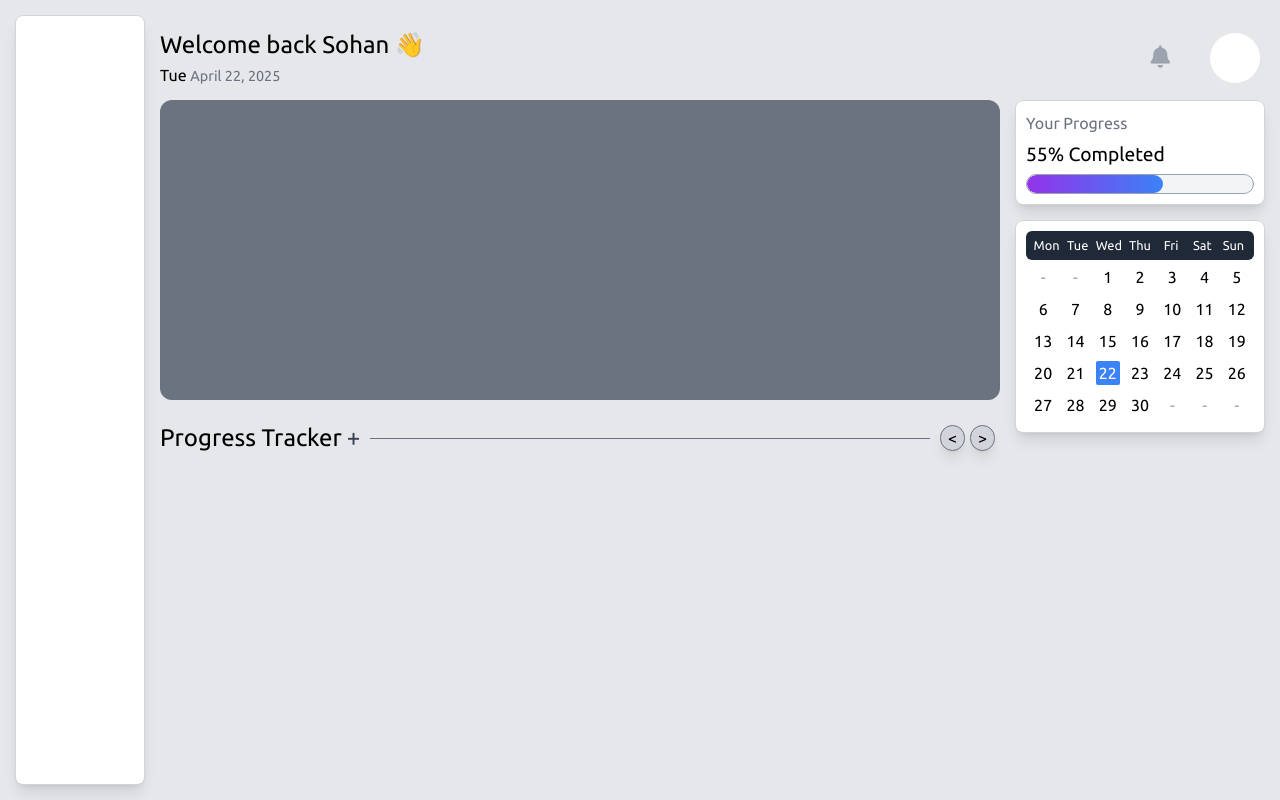
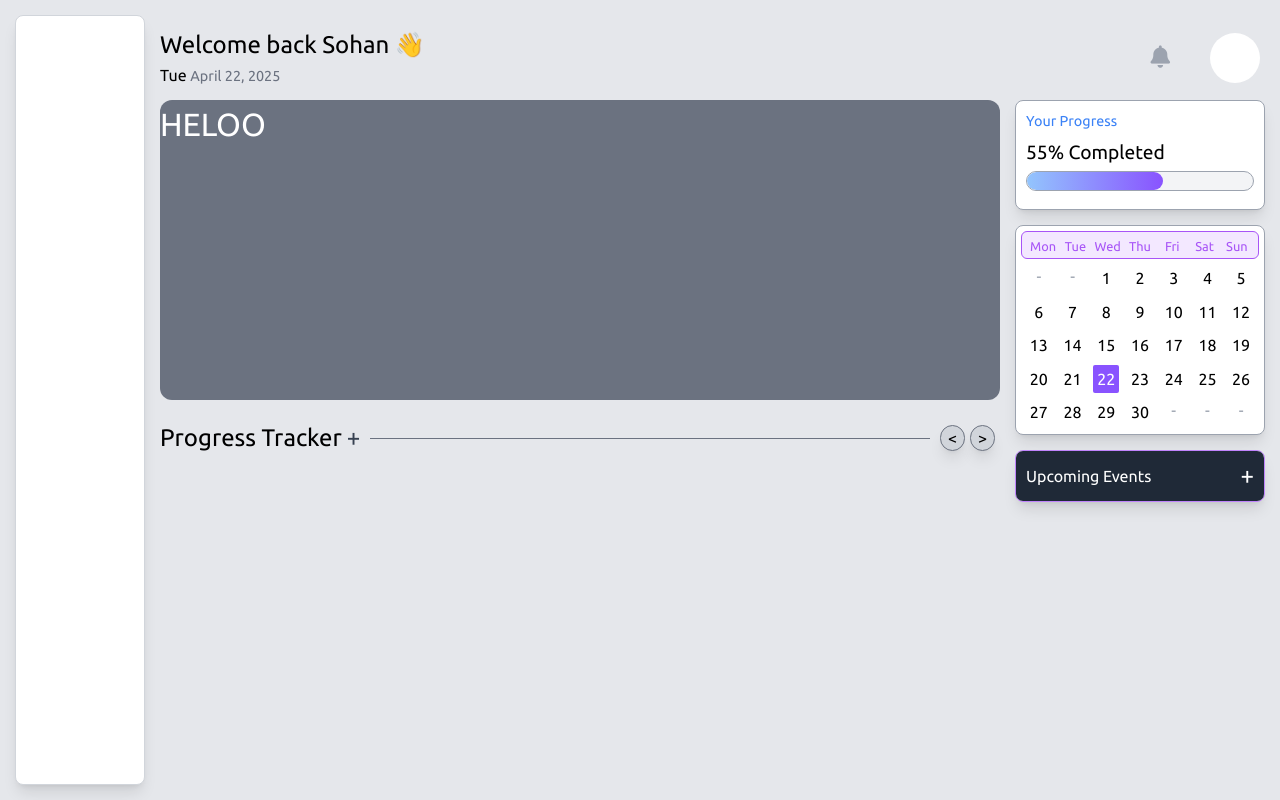
Before and after one commit to stimpy3/Tac, a React (Vite) app: page /home in a window 1280 px wide. Built offline with nearby package versions, Linux system fonts and the light colour scheme.

Commit message:
ui change

```diff
--- a/src/components/home/contentSection/carousel.jsx
+++ b/src/components/home/contentSection/carousel.jsx
@@ -81,8 +81,8 @@ const Carousel=()=>{
          <div className='flex mr-[10px]'><p className='text-[1.5rem] w-fit whitespace-nowrap'>Progress Tracker</p><button onClick={addTopic} className='flex items-center justify-cente ml-[5px]  text-[1.5rem] text-gray-700 hover:text-blue-500'>+</button></div>
          <div className="h-[1px] w-full bg-gray-500"></div>
          <div className='ml-[10px] min-w-[60px]'>
-         <button onClick={scrollLeft} className='border-[1px] border-gray-500 shadow-lg w-[25px] rounded-full bg-gray-300 mr-[5px] hover:bg-gray-600 hover:text-white transition-colors duration-400'>&lt;</button>
-         <button onClick={scrollRight} className='border-[1px] border-gray-500 shadow-lg w-[25px] rounded-full bg-gray-300 hover:bg-gray-600 hover:text-white transition-colors duration-400'>&gt;</button>
+         <button onClick={scrollLeft} className='border-[1px] border-gray-500 shadow-lg w-[25px] rounded-full bg-gray-300 mr-[5px] hover:bg-blue-500 hover:border-none hover:text-white transition-colors duration-400'>&lt;</button>
+         <button onClick={scrollRight} className='border-[1px] border-gray-500 shadow-lg w-[25px] rounded-full bg-gray-300 hover:bg-blue-500 hover:border-none hover:text-white transition-colors duration-400'>&gt;</button>
          </div>
        </div>
        <div ref={carouselRef} data-label='carouselContainer'className='carousel-container overflow-x-auto scrollbar-hide flex w-full h-full py-[10px]'>
--- a/src/components/home/contentSection/motivationDiv.jsx
+++ b/src/components/home/contentSection/motivationDiv.jsx
@@ -3,7 +3,7 @@ import React from 'react'
 const MotivationDiv=()=>{
   return(
     <div className="h-[50%] w-full bg-gray-500 rounded-xl mb-[20px]">
-
+        <p className='text-white text-[2rem]'>HELOO</p>
     </div>
   );
 };
--- a/src/components/home/contentSection/rightContainer.jsx
+++ b/src/components/home/contentSection/rightContainer.jsx
@@ -18,33 +18,33 @@ const RightSide=()=>{
   ));
 
 return(
-<div data-label='rightSide' className="flex flex-col w-[25%] h-fit min-w-[200px] items-center">
+<div data-label='rightSide' className="flex flex-col w-[25%] h-fit min-w-[250px] items-center">
 
       {/*Progress Bar*/}
-      <div data-label='progressOuterDiv' className='w-full h-[30%] px-[15px] py-[0px] flex rounded-lg'>
-        <div className='flex flex-col w-full h-full rounded-lg bg-white shadow-lg border-[1px] border-gray-300 p-[10px]'>
-        <p className='text-gray-500 mb-[5px]'>Your Progress</p>
+      <div data-label='progressOuterDiv' className='w-full h-[110px] px-[15px] py-[0px] flex rounded-lg'>
+        <div className='flex flex-col w-full h-full rounded-lg bg-white shadow-lg border-[1px] border-gray-400 p-[10px]'>
+        <p className='text-blue-500 mb-[5px] text-[0.9rem]'>Your Progress</p>
         <div>
           <p className='text-[1.2rem] mb-[5px]'>55% Completed</p>
           <div className='w-full h-[20px] rounded-full bg-gray-100 overflow-hidden border-[1px] border-gray-400'>
-            <div className='w-[60%] h-full bg-gradient-to-r from-purple-600 to-blue-500 rounded-full'></div>
+            <div className='w-[60%] h-full bg-gradient-to-r from-blue-300 to-bluePurple rounded-full'></div>
           </div>
         </div>
        </div>
       </div>
 
-     <div className='w-full h-[70%] p-[15px] pb-[0px]'>
-        <article data-label='calendarContainer' className='flex flex-col w-full h-full rounded-lg bg-white shadow-lg border-[1px] border-gray-300 items-center p-[10px]'>
-           <div data-label='weekContainer' className='mb-[5px] grid grid-cols-7 w-full h-[15%] bg-gray-800 rounded-md p-[5px]'>
+     <div className='w-full h-[225px] p-[15px] pb-[0px]'>
+        <article data-label='calendarContainer' className='flex flex-col w-full h-full rounded-lg bg-white shadow-lg border-[1px] border-gray-400 items-center p-[5px] pb-[15px]'>
+           <div data-label='weekContainer' className='mb-[5px] grid grid-cols-7 w-full h-[15%] bg-purple-100 text-purple-500 border-[1px] border-purple-500 rounded-md p-[5px]'>
                        {["Mon", "Tue", "Wed", "Thu", "Fri", "Sat", "Sun"].map((day, i) => (
-                                   <p key={i} className='text-white text-[0.8rem] text-center flex items-center justify-center'>
+                                   <p key={i} className='text-[0.8rem] text-center flex items-center justify-center'>
                                      {day}
                                    </p>
                          ))
                       }
       </div>
 
-      <div data-label='daysContainer' className='p-[5px] pt-[0px] grid grid-cols-7 grid-rows-5 gap-2 w-full h-[85%] rounded-lg'>
+      <div data-label='daysContainer' className='px-[5px] pt-[0px] grid grid-cols-7 grid-rows-5 gap-2 w-full h-[85%] rounded-lg'>
         {
           //(() => { ... })()
           //This is a fancy way to write a function and run it immediately.
@@ -78,7 +78,7 @@ return(
                      today.getMonth() === currentMonth &&
                      today.getFullYear() === currentYear;
                      return( //this return is for map
-                     <div key={i} className={`h-fit flex items-center justify-center rounded-sm ${isToday ? 'bg-blue-500 text-white' : '' }`}>
+                     <div key={i} className={`py-[2px] h-fit flex items-center justify-center rounded-sm ${isToday ? 'bg-bluePurple text-white' : '' }`}>
                           {dayNum}
                      </div>
                      );
@@ -101,6 +101,14 @@ return(
          </article>
       </div>
 
+      <div data-label='deadlineContainer' className='w-full h-[160px] p-[15px]'>
+        <div data-label='innerDeadlineContainer' className='w-full min-h-[50px] rounded-lg bg-white shadow-lg border-[1px] border-purple-400  overflow-hidden'>
+           <section data-label='' className='w-full h-[50px] bg-gray-800 text-white flex items-center justify-between px-[10px]'>
+            <p>Upcoming Events</p><button className='text-[1.5rem]'>+</button>
+            </section>
+        </div>
+      </div>
+
     </div>
 
   );
--- a/tailwind.config.js
+++ b/tailwind.config.js
@@ -14,6 +14,7 @@ export default {
       },
       colors:{
         mainBlue:"#4E7FD6",
+        bluePurple:"#8953ff",
       },
       fontFamily: {
         ubuntu: ['Ubuntu', 'sans-serif'],
```
